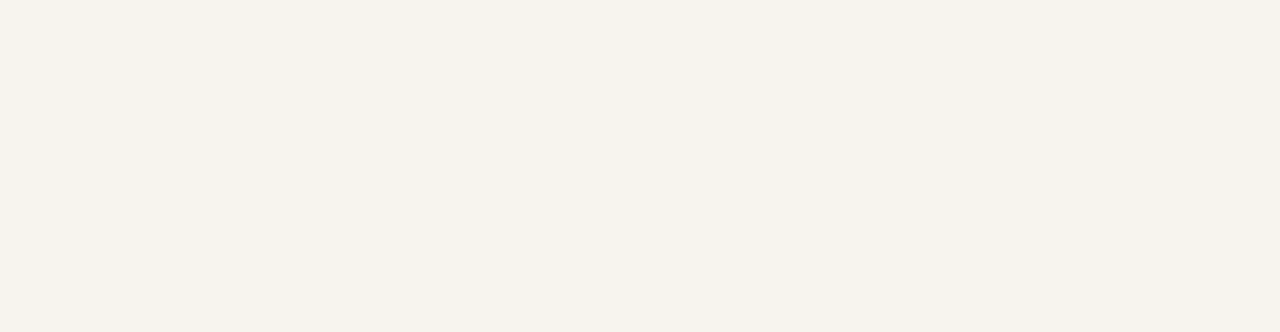
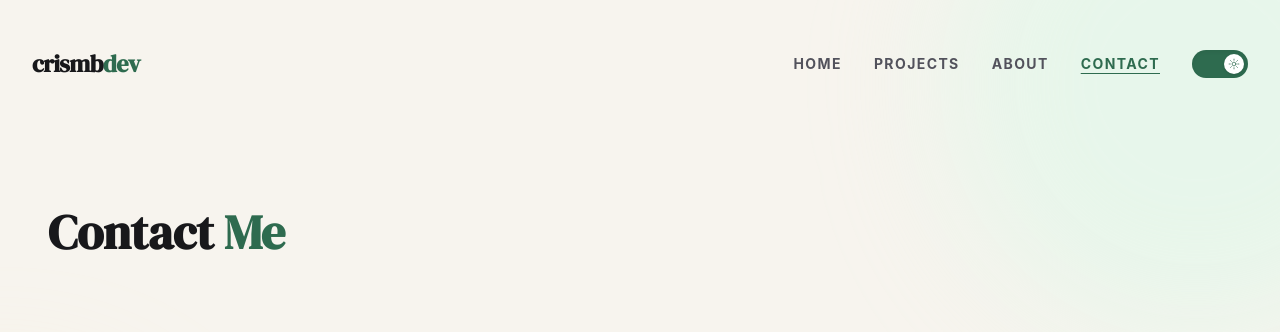
Before and after one commit to cristinambdev/portfolio, a React (Vite) app: page /contact in a window 1280 px wide. Before the commit this address had no page. Shown: the top 332 px of the page. Built offline with nearby package versions, Linux system fonts and the light colour scheme.

Commit message:
Add contact section

```diff
--- a/src/App.tsx
+++ b/src/App.tsx
@@ -3,6 +3,7 @@ import Layout from './components/layouts/Layout';
 import HomePage from './pages/HomePage';
 import ProjectsPage from './pages/ProjectsPage';
 import AboutPage from './pages/AboutPage';
+import ContactPage from './pages/ContactPage';
 
 export default function App() {
   return (
@@ -13,6 +14,7 @@ export default function App() {
           <Route path="/" element={<HomePage />} />
           <Route path="/projects" element={<ProjectsPage />} />
           <Route path="/about" element={<AboutPage />} />
+          <Route path="/contact" element={<ContactPage />} />
         </Route>
 
       </Routes>
--- a/src/components/common/NavLinks.tsx
+++ b/src/components/common/NavLinks.tsx
@@ -3,17 +3,18 @@ import { NavLink } from "react-router-dom";
 export default function NavLinks() {
   const navLinkClasses = ({ isActive }: { isActive: boolean }) => {
 
-    const baseClasses = "transition-all underline-offset-4";
+    const baseClasses = "transition-all underline-offset-4 font-bold";
     const activeClasses = "text-brand-green font-bold underline decoration-brand-green";
     const inactiveClasses = "text-zinc-600 hover:text-brand-green hover:font-bold hover:underline hover:decoration-brand-green";
 
     return `${baseClasses} ${isActive ? activeClasses : inactiveClasses}`;
   };
   return (
-    <nav className="hidden md:flex items-center gap-8 text-sm font-semibold tracking-widest text-zinc-500 uppercase">
+    <nav className="hidden md:flex items-center gap-8 text-sm tracking-widest text-zinc-500 uppercase">
       <NavLink to="/" className={navLinkClasses}>Home</NavLink>
       <NavLink to="/projects" className={navLinkClasses}>Projects</NavLink>
       <NavLink to="/about" className={navLinkClasses}>About</NavLink>
+      <NavLink to="/contact" className={navLinkClasses}>Contact</NavLink>
     </nav>
   );
 }
--- a/src/components/projects/ProjectList.tsx
+++ /dev/null
@@ -1,2 +0,0 @@
-import ProjectCard from "./ProjectCard";
-import type { ProjectProps } from "../../types";
--- /dev/null
+++ b/src/pages/ContactPage.tsx
@@ -0,0 +1,15 @@
+import PageHeader from "../components/common/PageHeader";
+
+export default function ContactPage() {
+    return (
+        <>
+          <div className="container mx-auto">
+               {/* Section Header */}
+               <PageHeader
+                 title="Contact"
+                 highlight="Me"
+               />
+            </div>
+        </>
+    );
+}
```
